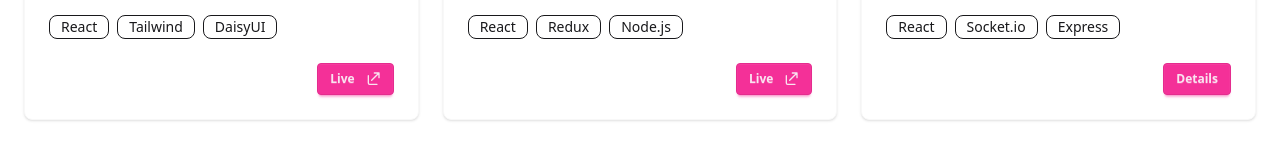
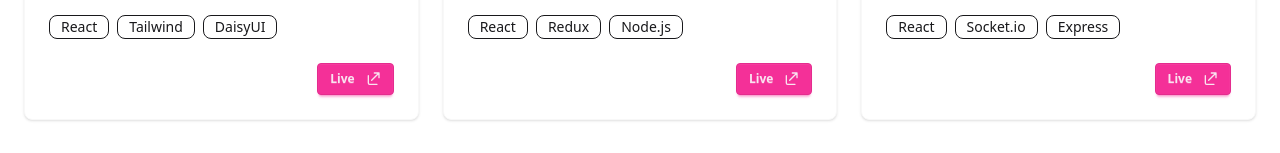
Before and after one commit to brijehssingh/PortFolio2, a React (Vite) app: page /projects in a window 1280 px wide. Shown: the part 225-378 px from the top of the page. Built offline with nearby package versions, Linux system fonts and the light colour scheme.

Commit message:
Update project IDs and links in projects.js

```diff
--- a/src/data/projects.js
+++ b/src/data/projects.js
@@ -7,11 +7,11 @@ export const projects = [
     link: "https://portfolio3-voev.onrender.com",
   },
   {
-    id: "ecommerce",
+    id: "food-apk",
     title: "E-Commerce App",
     desc: "Product listing, filters, cart, and checkout flow.",
     tech: ["React", "Redux", "Node.js"],
-    link: "https://shoopingapk.onrender.com",
+    link: "https://food-app-sandy-pi.vercel.app/",
   },
 
   {
@@ -19,6 +19,6 @@ export const projects = [
     title: "Chat Application",
     desc: "Real-time messaging with user presence.",
     tech: ["React", "Socket.io", "Express"],
-    link: "/projects#chat-app",
+    link: "https://github.com/brijehssingh/dev-tinder-apk",
   },
 ];
```
